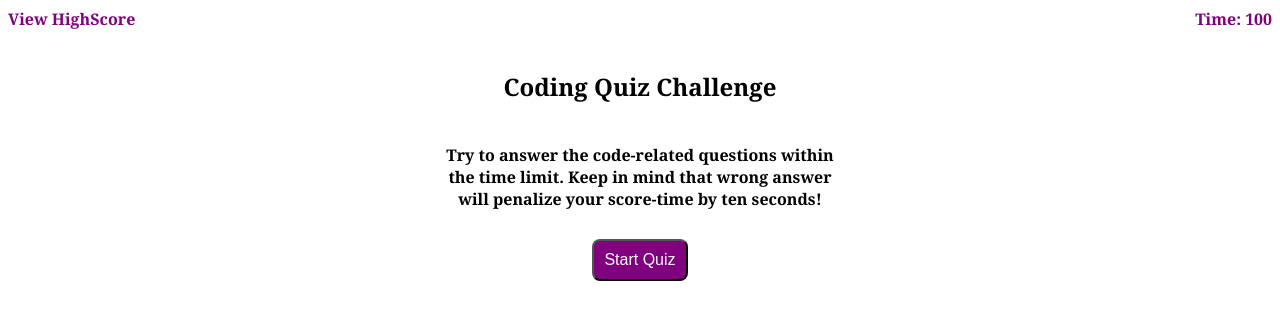
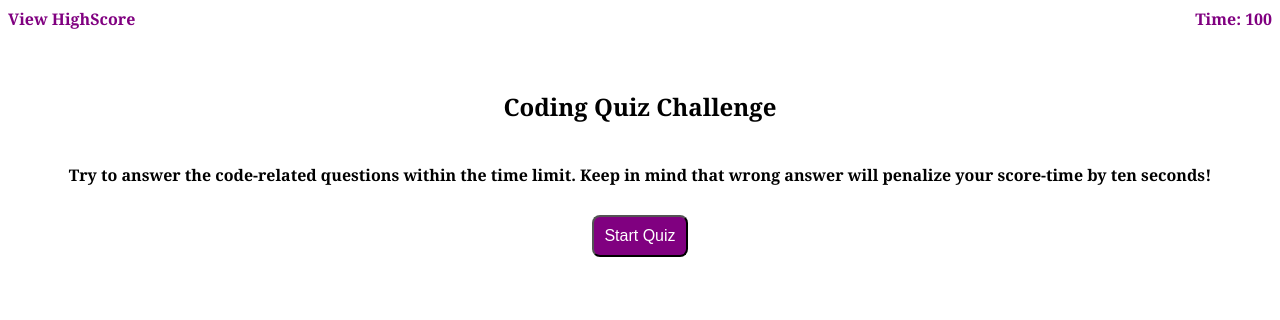
Before and after one commit to vkalaparthy/04-CodeQuiz, a plain HTML site: page index.html in a window 1280 px wide. Drawn offline with Linux system fonts and the light colour scheme.

Commit message:
Fixing some css values

```diff
--- a/style.css
+++ b/style.css
@@ -26,18 +26,17 @@ body {
 
 .container {
     text-align: center;
-    width: 75%;
     margin-left: auto;
     margin-right: auto;
 }
 
 .block {
     padding: 20px;
+    margin: 20px;
 }
 
 h4,
 h2{
-    width: 400px;
     display: inline-block;
 }
 
```
